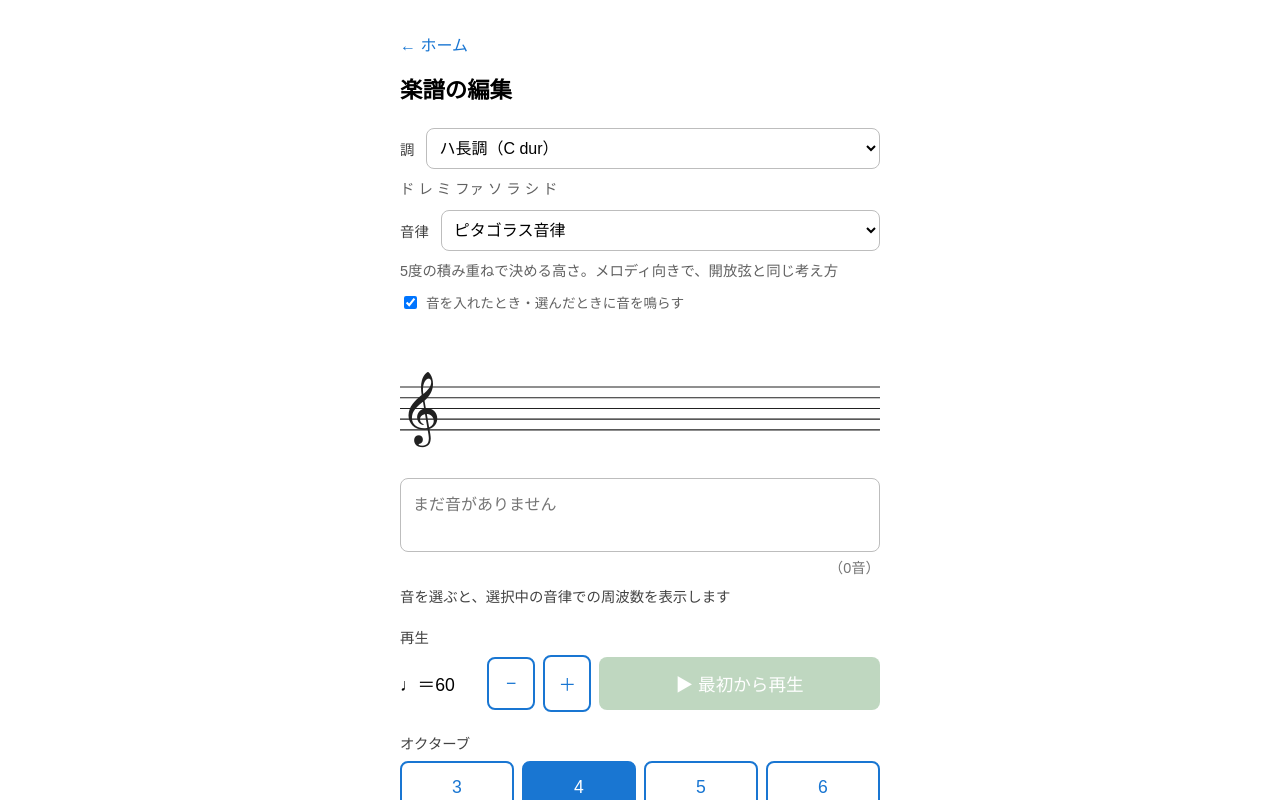
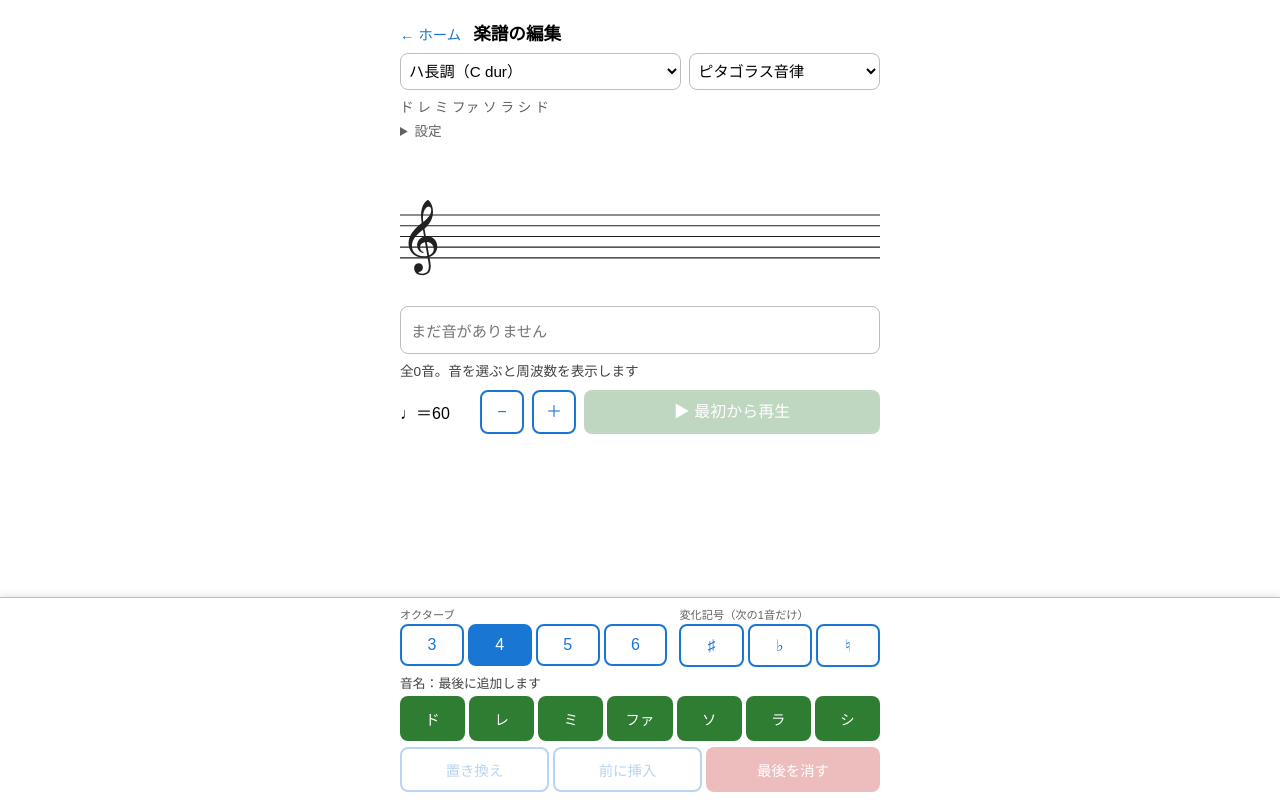
Before and after one commit to Naokichi-T/violin-pitch, a SvelteKit app: page /score in a window 1280 px wide. Shown: the top 800 px of the page. Built offline with nearby package versions, Linux system fonts and the light colour scheme.

Commit message:
楽譜の編集ページのレイアウトを見直し（入力パネルを画面の下に固定、文字の一覧を横スクロールに）

```diff
--- a/src/routes/score/+page.svelte
+++ b/src/routes/score/+page.svelte
@@ -124,6 +124,33 @@
   // （止めないと、別のページに移っても音が鳴り続けてしまうため）
   onDestroy(() => {
     stopPlayback();
+  });
+
+  // 文字の一覧（横にスクロールする枠）の部品そのもの。スクロール位置を動かすために使う
+  // 画面に表示されるまでは null
+  let noteListElement = $state(null);
+
+  // 文字の一覧を、注目している音が見える位置まで自動で横にスクロールする
+  // $effect の中で使っている値（再生中の音、選択中の音、音の数）が変わるたびに、自動で実行される
+  $effect(() => {
+    // 注目する音を決める（再生中の音 → 選択中の音 → 最後の音 の順で優先する）
+    // ?? は「左側が null のときだけ右側を使う」という書き方
+    const index = playingIndex ?? selectedIndex ?? notes.length - 1;
+
+    // 枠がまだ画面にないときや、音が1つもないときは、何もしない
+    if (noteListElement === null || index < 0) {
+      return;
+    }
+
+    // 注目する音のボタンを取り出す（見つからないときは何もしない）
+    const item = noteListElement.children[index];
+    if (!item) {
+      return;
+    }
+
+    // そのボタンが枠の中央に来るように、横のスクロール位置を決める
+    // offsetLeft：枠の左端からボタンの左端までの距離、clientWidth：枠の見えている幅
+    noteListElement.scrollLeft = item.offsetLeft - noteListElement.clientWidth / 2 + item.offsetWidth / 2;
   });
 
   /**
@@ -404,17 +431,17 @@
 </script>
 
 <main>
-  <!-- ホームへ戻るリンク -->
+  <!-- 画面の上の行：ホームへ戻るリンクと、ページのタイトルを横に並べる -->
+  <div class="header-row">
     <a class="back-link" href="/">← ホーム</a>
+    <h1>楽譜の編集</h1>
+  </div>
 
-  <h1>楽譜の編集</h1>
-
-  <!-- 調の選択 -->
-  <div class="key-area">
-    <label class="key-label" for="key-select">調</label>
-
+  <!-- 調と音律の選択：2つのメニューを横に並べる -->
+  <div class="select-row">
+    <!-- 調のメニュー。aria-label は、読み上げで操作する人のための、メニューの説明 -->
     <!-- bind:value を付けると、選んだ調の id が keyId に自動で入る -->
-    <select id="key-select" class="key-select" bind:value={keyId}>
+    <select class="key-select" aria-label="調" bind:value={keyId}>
       <!-- optgroup は、メニューの中の見出し付きのグループ -->
       <optgroup label="長調">
         {#each majorKeys as key (key.id)}
@@ -427,30 +454,29 @@
         {/each}
       </optgroup>
     </select>
-  </div>
 
-  <!-- 選択中の調の音階（どの音に♯・♭が付くかを確認するための表示） -->
-  <p class="scale">{scaleNames.join(" ")}</p>
-
-  <!-- 音律の選択（見た目は、調の選択と同じスタイルを使う） -->
-  <!-- style で上のすき間だけを足して、音階の表示と少し離す -->
-  <div class="key-area" style="margin-top: 12px">
-    <label class="key-label" for="temperament-select">音律</label>
-
+    <!-- 音律のメニュー -->
     <!-- value で今の音律をメニューに表示し、選び直されたら changeTemperament を呼ぶ -->
     <!-- event.currentTarget.value に、選ばれた音律の id が入っている -->
-    <select id="temperament-select" class="key-select" value={temperamentId} onchange={(event) => changeTemperament(event.currentTarget.value)}>
+    <select class="temperament-select" aria-label="音律" value={temperamentId} onchange={(event) => changeTemperament(event.currentTarget.value)}>
       {#each TEMPERAMENTS as temperament (temperament.id)}
         <option value={temperament.id}>{temperament.name}</option>
       {/each}
     </select>
   </div>
 
-  <!-- 選択中の音律の説明（見た目は、音階の表示と同じスタイルを使う） -->
-  <p class="scale">{currentTemperament.description}</p>
+  <!-- 選択中の調の音階（どの音に♯・♭が付くかを確認するための表示） -->
+  <p class="scale">{scaleNames.join(" ")}</p>
+
+  <!-- あまり使わない設定：ふだんはたたんでおき、「設定」を押したときだけ開く -->
+  <!-- details と summary は、押すと開いたり閉じたりする部品を作るためのタグ -->
+  <details class="settings">
+    <summary>設定</summary>
+
+    <!-- 選択中の音律の説明 -->
+    <p class="settings-text">{currentTemperament.name}：{currentTemperament.description}</p>
 
     <!-- 音を入れたとき・選んだときに、音を鳴らすかどうかの切り替え -->
-  <!-- あまり切り替えない設定なので、目立たない小さなチェックボックスにしている -->
     <!-- label で囲むと、文字の部分を押してもチェックを切り替えられる -->
     <label class="sound-toggle">
       <!-- checked で今の設定を表示し、切り替えられたら changeSoundEnabled を呼ぶ -->
@@ -458,15 +484,17 @@
       <input type="checkbox" checked={soundEnabled} onchange={(event) => changeSoundEnabled(event.currentTarget.checked)} />
       音を入れたとき・選んだときに音を鳴らす
     </label>
+  </details>
 
   <!-- 五線譜（登録した音の並びと、調号の数を渡して表示する） -->
   <!-- selectedIndex で選択中の音を、playingIndex で再生中の音を伝える -->
   <!-- 音符がタップされたら selectNote を呼んでもらう -->
   <Staff {notes} signature={currentKey.signature} {selectedIndex} {playingIndex} onselect={selectNote} />
 
-  <!-- 登録した音の一覧（五線譜の下に文字でも表示する。タップして音を選べる） -->
+  <!-- 登録した音の一覧（1行だけ表示して、はみ出した分は横にスクロールする。タップして音を選べる） -->
   <!-- こちらは調号に関係なく、実際に鳴る音をそのまま表示する -->
-  <div class="note-list">
+  <!-- bind:this を付けると、この部品そのものが noteListElement に入り、スクロール位置を動かせる -->
+  <div class="note-list" bind:this={noteListElement}>
     {#if notes.length === 0}
       <span class="empty">まだ音がありません</span>
     {:else}
@@ -480,23 +508,19 @@
     {/if}
   </div>
 
-  <!-- 登録した音の数 -->
-  <p class="note-count">（{notes.length}音）</p>
-
-  <!-- 選んだ音の、選択中の音律での周波数と、平均律からのズレ -->
+  <!-- 音の数と、選んだ音の周波数（選択中の音律での周波数と、平均律からのズレ） -->
   <p class="selected-info">
     {#if selectedIndex === null}
-      音を選ぶと、選択中の音律での周波数を表示します
+      全{notes.length}音。音を選ぶと周波数を表示します
     {:else}
       <!-- 選んだ音のデータを、短い名前で使えるようにしておく -->
       {@const selectedNote = notes[selectedIndex]}
-      選択中：{noteToText(selectedNote)}　{getFrequency(selectedNote, currentKey, temperamentId).toFixed(1)} Hz（平均律より
+      {noteToText(selectedNote)}　{getFrequency(selectedNote, currentKey, temperamentId).toFixed(1)} Hz（平均律より
       {formatCents(getCentsFromEqual(selectedNote, currentKey, temperamentId))} セント）
     {/if}
   </p>
 
   <!-- 再生（テンポの指定と、再生・停止のボタン） -->
-  <p class="label">再生</p>
   <div class="playback-row">
     <!-- 今のテンポ。♩＝60 は「四分音符を1分間に60回」という意味 -->
     <span class="tempo-text">♩＝{tempo}</span>
@@ -523,9 +547,18 @@
       </button>
     {/if}
   </div>
+</main>
 
+<!-- 入力パネル：音を入れるためのボタンを、画面の下に固定して表示する -->
+<!-- 楽譜が長くなってスクロールしても、ボタンはいつも同じ場所にある -->
+<div class="input-panel">
+  <!-- パネルの中身（画面が広いときも、上の部分と同じ幅にそろえる） -->
+  <div class="input-panel-inner">
+    <!-- 1行目：オクターブと変化記号を横に並べる -->
+    <div class="option-row">
       <!-- オクターブの選択 -->
-  <p class="label">オクターブ</p>
+      <div class="option-group octave-group">
+        <span class="option-caption">オクターブ</span>
         <div class="button-row">
           {#each OCTAVES as octave (octave)}
             <!-- 選択中のオクターブには selected クラスを付けて色を変える -->
@@ -534,38 +567,33 @@
             </button>
           {/each}
         </div>
+      </div>
 
       <!-- 変化記号の選択（押すと次の1音にだけ付く。もう一度押すと解除） -->
       <!-- 何も選んでいないときは、調号どおりの音になる -->
-  <p class="label">変化記号（次の1音だけ。選ばなければ調号どおり）</p>
+      <div class="option-group accidental-group">
+        <span class="option-caption">変化記号（次の1音だけ）</span>
         <div class="button-row">
           <button class="choice" class:selected={selectedAccidental === 1} onclick={() => toggleAccidental(1)}> ♯ </button>
           <button class="choice" class:selected={selectedAccidental === -1} onclick={() => toggleAccidental(-1)}> ♭ </button>
           <button class="choice" class:selected={selectedAccidental === 0} onclick={() => toggleAccidental(0)}> ♮ </button>
         </div>
+      </div>
+    </div>
 
-  <!-- 選んだ音をどうするかの切り替え（音を選んでいるときだけ表示する） -->
-  {#if selectedIndex !== null}
-    <p class="label">選んだ音をどうするか</p>
-    <div class="button-row">
-      <!-- 選ばれているほうに selected クラスを付けて色を変える -->
-      <button class="choice" class:selected={editMode === "replace"} onclick={() => (editMode = "replace")}> 置き換え </button>
-      <button class="choice" class:selected={editMode === "insert"} onclick={() => (editMode = "insert")}> 前に挿入 </button>
-    </div>
-  {/if}
-
-  <!-- 音名ボタン（押すと、音が追加されるか、選んだ音が置き換わるか、選んだ音の前に入る） -->
-  <!-- 見出しで、今どの動きになるのかを案内する -->
-  <p class="label">
+    <!-- 2行目：音名ボタンを押すとどうなるかの案内 -->
+    <p class="input-hint">
       {#if selectedIndex === null}
-      音名（最後に追加します）
+        音名：最後に追加します
       {:else if editMode === "replace"}
-      <!-- 最後に追加する動きではないことに気づきやすいように、案内の部分だけ赤字にする -->
-      音名<span class="replace-hint">（{selectedIndex + 1}番目の「{noteToText(notes[selectedIndex])}」を置き換えます）</span>
+        <!-- 最後に追加する動きではないことに気づきやすいように、赤字にする -->
+        <span class="replace-hint">音名：{selectedIndex + 1}番目の「{noteToText(notes[selectedIndex])}」を置き換えます</span>
       {:else}
-      音名<span class="replace-hint">（{selectedIndex + 1}番目の「{noteToText(notes[selectedIndex])}」の前に挿入します）</span>
+        <span class="replace-hint">音名：{selectedIndex + 1}番目の「{noteToText(notes[selectedIndex])}」の前に挿入します</span>
       {/if}
     </p>
+
+    <!-- 3行目：音名ボタン（押すと、音が追加されるか、選んだ音が置き換わるか、選んだ音の前に入る） -->
     <div class="step-row">
       {#each STEP_NAMES as stepName, step (step)}
         <!-- 今の選択で音域の外になる音は、ボタンを押せなくする -->
@@ -576,103 +604,146 @@
       {/each}
     </div>
 
+    <!-- 4行目：選んだ音をどうするかの切り替えと、消すボタン -->
+    <!-- 音を選んでいないときも場所を確保しておき、パネルの高さが変わらないようにする -->
+    <div class="edit-row">
+      <!-- 置き換え・前に挿入の切り替え（音を選んでいないときは押せない） -->
+      <!-- 選ばれているほうに selected クラスを付けて色を変える -->
+      <button class="choice" class:selected={selectedIndex !== null && editMode === "replace"} disabled={selectedIndex === null} onclick={() => (editMode = "replace")}> 置き換え </button>
+      <button class="choice" class:selected={selectedIndex !== null && editMode === "insert"} disabled={selectedIndex === null} onclick={() => (editMode = "insert")}> 前に挿入 </button>
+
       <!-- 消すボタン（音が1つもないときは押せない） -->
       <!-- 音を選んでいるかどうかで、ボタンの文字を切り替える -->
       <button class="remove" disabled={notes.length === 0} onclick={removeNote}>
         {#if selectedIndex === null}
-      最後の1音を消す
+          最後を消す
         {:else}
           選んだ音を消す
         {/if}
       </button>
-</main>
+    </div>
+  </div>
+</div>
 
 <style>
-  /* 画面全体：スマホで見やすいように幅を制限して中央に寄せる */
+  /* 画面の上の部分（スクロールする部分）：スマホで見やすいように幅を制限して中央に寄せる */
   main {
     max-width: 480px;
     margin: 0 auto;
-    padding: 24px 16px;
+    /* 下の余白を大きく取っているのは、画面の下に固定した入力パネルに、最後の部分が隠れないようにするため */
+    padding: 12px 16px 230px 16px;
     font-family: sans-serif;
+  }
+
+  /* 画面の上の行：リンクとタイトルを横に並べる */
+  .header-row {
+    display: flex;
+    align-items: baseline;
+    gap: 12px;
+    margin-bottom: 8px;
   }
 
   /* ホームへ戻るリンク */
   .back-link {
-    display: inline-block;
-    margin-bottom: 16px;
     color: #1976d2;
+    font-size: 0.9rem;
     text-decoration: none;
   }
 
   /* タイトル */
   h1 {
-    font-size: 1.4rem;
-    margin: 0 0 24px 0;
+    font-size: 1.1rem;
+    margin: 0;
   }
 
-  /* 調の選択のエリア：「調」の文字とメニューを横に並べる */
-  .key-area {
+  /* 調と音律のメニューを横に並べる */
+  .select-row {
     display: flex;
-    align-items: center;
-    gap: 12px;
+    gap: 8px;
   }
 
-  /* 「調」の文字 */
-  .key-label {
-    font-size: 0.9rem;
-    color: #424242;
-    flex-shrink: 0;
-  }
-
-  /* 調を選ぶメニュー：残りの横幅いっぱいに広げ、指で押しやすい大きさにする */
-  .key-select {
-    flex-grow: 1;
-    padding: 10px 8px;
-    font-size: 1rem;
+  /* メニュー共通：指で押しやすい大きさにする */
+  .key-select,
+  .temperament-select {
+    /* min-width: 0 を付けると、中の文字が長くても、決めた割合より広がらない */
+    min-width: 0;
+    padding: 8px 4px;
+    font-size: 0.95rem;
     border: 1px solid #bdbdbd;
     border-radius: 8px;
     background-color: white;
   }
 
+  /* 調のメニュー：名前が長いので、音律のメニューより広くする（横幅を 3：2 に分ける） */
+  .key-select {
+    flex: 3;
+  }
+
+  /* 音律のメニュー */
+  .temperament-select {
+    flex: 2;
+  }
+
   /* 選択中の調の音階：小さくグレーで表示する */
   .scale {
-    margin: 8px 0 0 0;
-    font-size: 0.9rem;
+    margin: 6px 0 0 0;
+    font-size: 0.85rem;
     color: #616161;
   }
 
-  /* 音を鳴らすかどうかのチェックボックス：小さく目立たないように表示する */
+  /* あまり使わない設定（ふだんはたたんである） */
+  .settings {
+    margin-top: 4px;
+    font-size: 0.85rem;
+    color: #616161;
+  }
+
+  /* 「設定」の文字（押すと開く部分） */
+  .settings summary {
+    cursor: pointer;
+  }
+
+  /* 設定の中の説明文 */
+  .settings-text {
+    margin: 6px 0 0 0;
+  }
+
+  /* 音を鳴らすかどうかのチェックボックス */
   .sound-toggle {
     display: flex;
     align-items: center;
     gap: 6px;
-    margin-top: 12px;
-    font-size: 0.85rem;
-    color: #616161;
+    margin-top: 6px;
     cursor: pointer;
   }
 
-  /* 登録した音の一覧：枠で囲み、音を横に並べて端で折り返す */
+  /* 登録した音の一覧：1行だけ表示して、はみ出した分は横にスクロールする */
   .note-list {
+    /* 中のボタンの位置を、この枠を基準にして調べられるようにする（スクロール位置の計算に使う） */
+    position: relative;
     display: flex;
-    flex-wrap: wrap;
-    gap: 8px;
-    min-height: 48px;
-    padding: 12px;
+    gap: 6px;
+    padding: 6px;
     border: 1px solid #bdbdbd;
     border-radius: 8px;
+    /* 横にはみ出した分をスクロールできるようにする */
+    overflow-x: auto;
   }
 
-  /* 音が1つもないときのメッセージ */
+  /* 音が1つもないときのメッセージ（一覧のボタンと同じ高さになるように、上下の余白をそろえる） */
   .empty {
+    padding: 6px 4px;
+    font-size: 0.95rem;
     color: #757575;
   }
 
-  /* 一覧の中の1音（選択前）：指で押しやすい大きさのボタンにする */
+  /* 一覧の中の1音（選択前） */
   /* 枠は透明にしておき、選択中だけ色を付ける（枠の有無で大きさが変わらないようにするため） */
   button.note-item {
-    padding: 10px 12px;
-    font-size: 1.1rem;
+    /* 横幅が足りなくてもボタンを縮めない（縮めずに、横スクロールさせる） */
+    flex-shrink: 0;
+    padding: 6px 8px;
+    font-size: 0.95rem;
     color: #212121;
     background-color: #e3f2fd;
     border: 2px solid transparent;
@@ -694,34 +765,13 @@
     border-color: #e65100;
   }
 
-  /* 登録した音の数 */
-  .note-count {
-    margin: 4px 0 0 0;
-    font-size: 0.9rem;
-    color: #757575;
-    text-align: right;
-  }
-
-  /* 選んだ音の周波数の表示 */
+  /* 音の数と、選んだ音の周波数の表示 */
   .selected-info {
-    margin: 8px 0 0 0;
-    font-size: 0.9rem;
+    margin: 6px 0 0 0;
+    font-size: 0.85rem;
     color: #424242;
     /* 数字の幅をそろえて、値が変わっても表示が左右に揺れないようにする */
     font-variant-numeric: tabular-nums;
-  }
-
-  /* 各ボタンの上に付ける見出し */
-  .label {
-    margin: 20px 0 8px 0;
-    font-size: 0.9rem;
-    color: #424242;
-  }
-
-  /* 「〇番目の音を置き換えます」の案内：赤い太字にして目立たせる */
-  .replace-hint {
-    color: #c62828;
-    font-weight: bold;
   }
 
   /* 再生のエリア：テンポの表示・テンポのボタン・再生ボタンを横に並べる */
@@ -729,20 +779,31 @@
     display: flex;
     align-items: center;
     gap: 8px;
+    margin-top: 10px;
   }
 
   /* テンポの表示（♩＝60） */
   .tempo-text {
     /* テンポが3けたになっても横幅が変わらないように、幅を決めておく */
     min-width: 4.5em;
-    font-size: 1.1rem;
+    font-size: 1rem;
     /* 数字の幅をそろえて、値が変わっても表示が左右に揺れないようにする */
     font-variant-numeric: tabular-nums;
   }
 
-  /* テンポの「−」「＋」ボタン：小さな正方形に近い形にする */
+  /* 再生の行のボタン共通：高さを数値で決めて、3つのボタンの高さをそろえる */
+  /* （文字の高さに任せると、「−」と「＋」でフォントが違うときに、ボタンの高さがずれるため） */
+  .playback-row button {
+    height: 44px;
+    /* 高さを決めたので、上下の余白はなくす */
+    padding: 0;
+    /* 文字の行の高さを文字の大きさと同じにして、文字による高さの違いをなくす */
+    line-height: 1;
+  }
+
+  /* テンポの「−」「＋」ボタン：正方形にする */
   button.tempo-button {
-    width: 48px;
+    width: 44px;
     flex-shrink: 0;
     color: #1976d2;
     background-color: white;
@@ -766,10 +827,81 @@
     background-color: #c62828;
   }
 
-  /* オクターブと変化記号のボタンを横に並べる */
+  /* 入力パネル：画面の下に固定する */
+  .input-panel {
+    /* position: fixed を付けると、スクロールしても画面の同じ場所に表示され続ける */
+    position: fixed;
+    left: 0;
+    right: 0;
+    bottom: 0;
+    background-color: white;
+    border-top: 1px solid #bdbdbd;
+    /* 上に薄い影を付けて、楽譜の上に重なっていることが分かるようにする */
+    box-shadow: 0 -2px 8px rgba(0, 0, 0, 0.1);
+    font-family: sans-serif;
+  }
+
+  /* 入力パネルの中身：上の部分と同じ幅にそろえて、中央に寄せる */
+  .input-panel-inner {
+    max-width: 480px;
+    margin: 0 auto;
+    /* 下の余白には、スマホの画面の下にある操作用のすき間（ホームバーなど）の分を足す */
+    padding: 8px 16px calc(8px + env(safe-area-inset-bottom, 0px)) 16px;
+  }
+
+  /* オクターブと変化記号を横に並べる */
+  .option-row {
+    display: flex;
+    gap: 12px;
+  }
+
+  /* オクターブ、変化記号それぞれのまとまり：小さな見出しとボタンを縦に並べる */
+  .option-group {
+    display: flex;
+    flex-direction: column;
+    gap: 2px;
+    /* min-width: 0 を付けると、中の文字が長くても、決めた割合より広がらない */
+    min-width: 0;
+  }
+
+  /* オクターブはボタンが4つ、変化記号は3つなので、横幅を 4：3 に分ける */
+  .octave-group {
+    flex: 4;
+  }
+
+  .accidental-group {
+    flex: 3;
+  }
+
+  /* オクターブ、変化記号の小さな見出し */
+  .option-caption {
+    font-size: 0.7rem;
+    color: #616161;
+    /* 幅が足りないときは、折り返さずに1行で表示する */
+    white-space: nowrap;
+  }
+
+  /* ボタンを横に並べる（オクターブ、変化記号で使う） */
   .button-row {
     display: flex;
-    gap: 8px;
+    gap: 4px;
+  }
+
+  /* 音名ボタンを押すとどうなるかの案内 */
+  .input-hint {
+    margin: 6px 0 4px 0;
+    font-size: 0.8rem;
+    color: #424242;
+    /* 長くなっても折り返さず、はみ出した分は「…」で省略する（パネルの高さが変わらないようにするため） */
+    white-space: nowrap;
+    overflow: hidden;
+    text-overflow: ellipsis;
+  }
+
+  /* 「〇番目の音を置き換えます」の案内：赤い太字にして目立たせる */
+  .replace-hint {
+    color: #c62828;
+    font-weight: bold;
   }
 
   /* 音名ボタンを7つ、同じ幅で横に並べる */
@@ -779,10 +911,17 @@
     gap: 4px;
   }
 
-  /* ボタン共通：指で押しやすい大きさにする */
+  /* 置き換え・前に挿入・消すのボタンを横に並べる */
+  .edit-row {
+    display: flex;
+    gap: 4px;
+    margin-top: 6px;
+  }
+
+  /* ボタン共通：縦を短くしつつ、指で押せる大きさは保つ */
   button {
-    padding: 14px 0;
-    font-size: 1.1rem;
+    padding: 10px 0;
+    font-size: 1rem;
     border-radius: 8px;
     cursor: pointer;
   }
@@ -793,7 +932,7 @@
     cursor: not-allowed;
   }
 
-  /* オクターブと変化記号のボタン（選択前）：白地に青い枠 */
+  /* 切り替えのボタン（選択前）：白地に青い枠 */
   button.choice {
     flex: 1;
     color: #1976d2;
@@ -801,14 +940,15 @@
     border: 2px solid #1976d2;
   }
 
-  /* オクターブと変化記号のボタン（選択中）：青く塗る */
+  /* 切り替えのボタン（選択中）：青く塗る */
   button.choice.selected {
     color: white;
     background-color: #1976d2;
   }
 
-  /* 音名ボタン：緑 */
+  /* 音名ボタン：緑。一番よく押すので、ほかのボタンより少し縦を長くする */
   button.step {
+    padding: 12px 0;
     color: white;
     background-color: #2e7d32;
     border: none;
@@ -818,10 +958,14 @@
     white-space: nowrap;
   }
 
-  /* 「消す」ボタン：赤。横幅いっぱいに表示する */
+  /* 置き換え・前に挿入・消すのボタンは、文字が長いので少し小さい字にする */
+  .edit-row button {
+    font-size: 0.9rem;
+  }
+
+  /* 「消す」ボタン：赤 */
   button.remove {
-    width: 100%;
-    margin-top: 24px;
+    flex: 1.2;
     color: white;
     background-color: #c62828;
     border: none;
```
Lines whose indentation alone changed are shown as unchanged.
